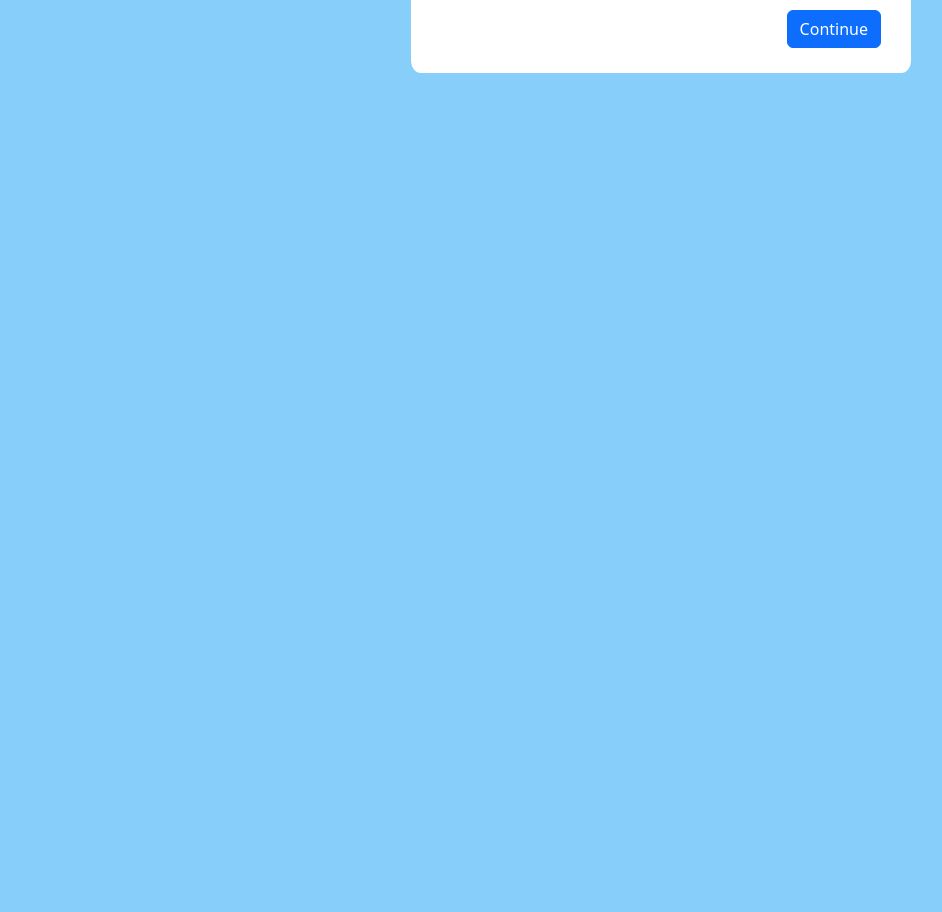
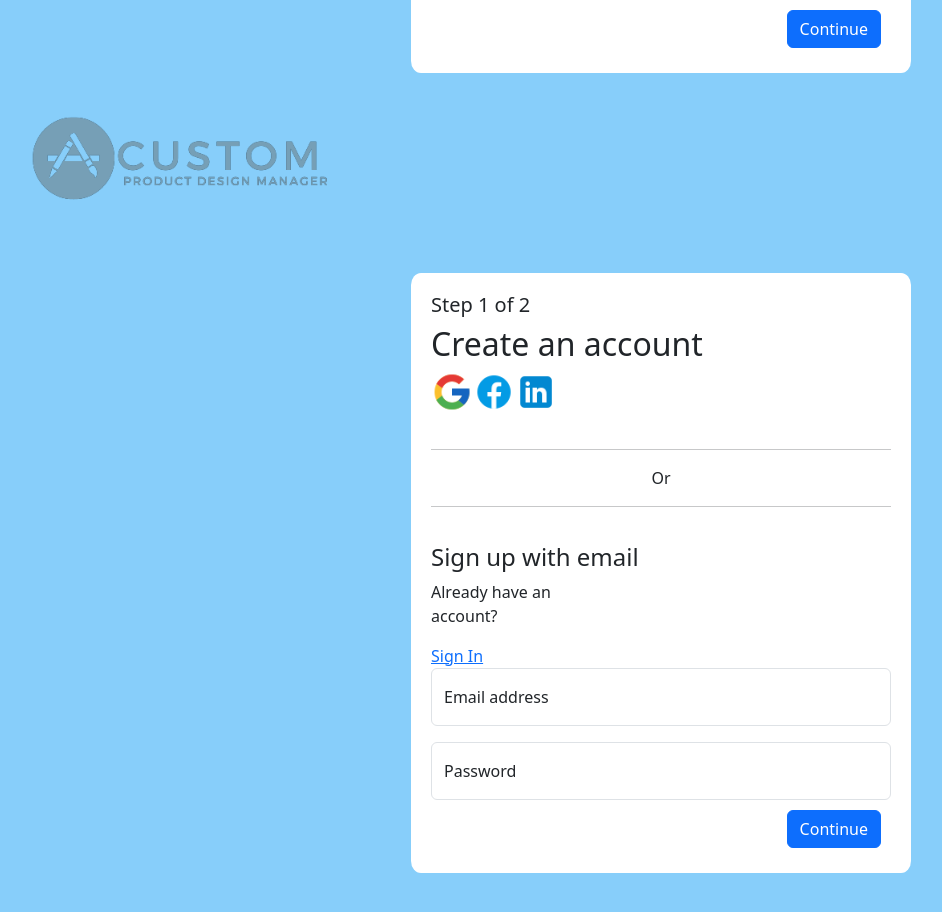
Before and after one commit to optimorg/acustom-app, an Angular app: page /login in a window 1280 px wide. Shown: the part 684-1596 px from the top of the page, without its empty margins (169-1111 px from the left). Before the commit the page ends 800 px from the top, so only its background shows below. Built offline with nearby package versions, Linux system fonts and the light colour scheme.

Commit message:
Connected register page to sign in link

```diff
--- a/src/app/app-routing.module.ts
+++ b/src/app/app-routing.module.ts
@@ -2,9 +2,10 @@ import { NgModule } from '@angular/core';
 import { RouterModule, Routes } from '@angular/router';
 import { LoginComponent } from './login/login.component';
 import { RegisterComponent } from './register/register.component';
+
 const routes: Routes = [
   { path:"login", component: LoginComponent },
-  { path:"register", component: RegisterComponent }
+  { path:"register", component: RegisterComponent },
 ];
 
 @NgModule({
--- a/src/app/login/login.component.html
+++ b/src/app/login/login.component.html
@@ -41,7 +41,8 @@
                     <div class="section-two-container">
                         <h4>Sign up with email</h4>
                         <div class="" style="width: 150px;">
-                            <p>Already have an account?</p><a href="">Sign In</a>
+                            <p>Already have an account?</p><a routerLink="/register" routerLinkActive="active"
+                                ariaCurrentWhenActive="page">Sign In</a>
                         </div>
                         <div class="form-floating mb-3">
                             <input type="email" class="form-control" id="floatingInput" placeholder="name@example.com">
@@ -63,3 +64,4 @@
 </body>
 
 </html>
+<router-outlet></router-outlet>
```
Also changed, not shown: src/app/register/register.component.html (line endings or trailing spaces).
